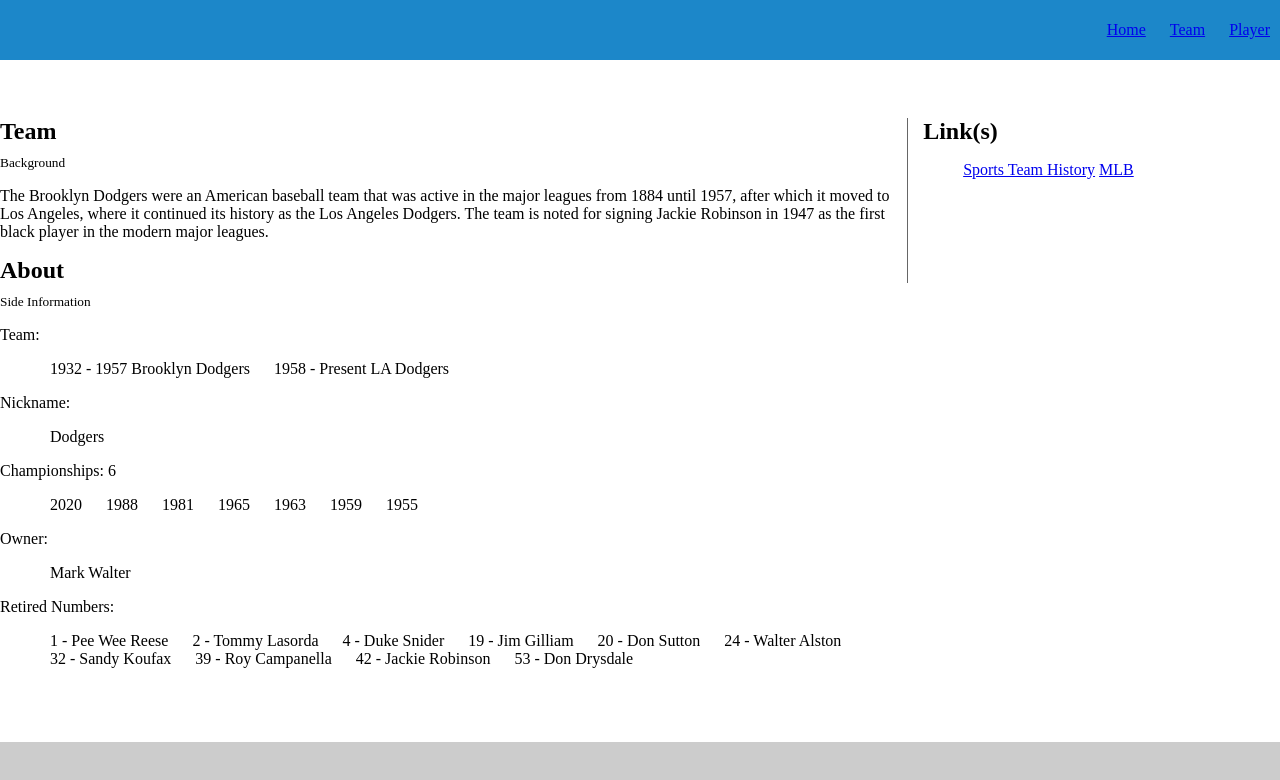
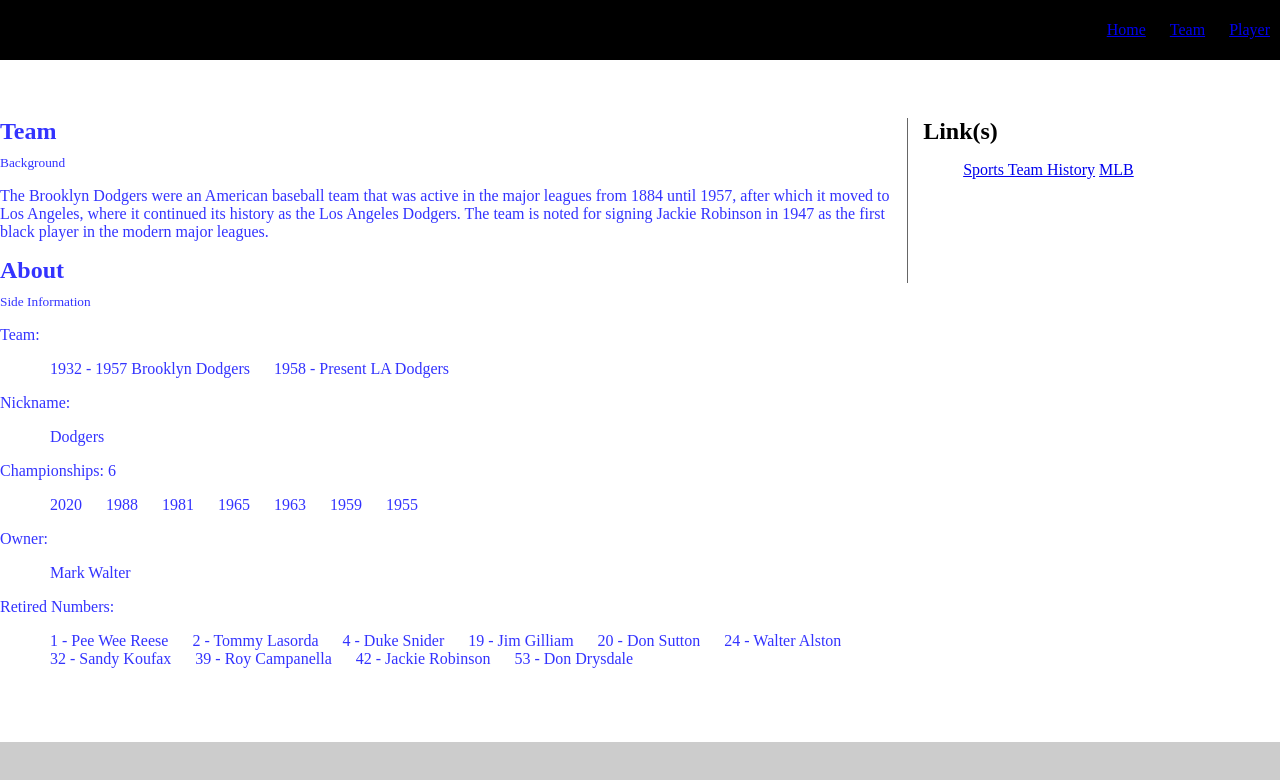
Before and after one commit to tmason20/Tony, a plain HTML site: page Team.html in a window 1280 px wide. Drawn offline with Linux system fonts and the light colour scheme.

Commit message:
Update Team.html

```diff
--- a/Team.html
+++ b/Team.html
@@ -23,30 +23,38 @@
       .header-menu {
         justify-content: flex-end;
         height: 60px;
-        background: #1c87c9;
-        color: #fff;
+        background: #000000;
+        color: #f2f2f2;
       }
       h2 {
         margin: 0 0 8px;
+        background: #000000
+        color: #f2f2f2;
       }
       ul li {
         display: inline-block;
         padding: 0 10px;
         list-style: none;
+        background: #000000
+        color: #f2f2f2
       }
       aside {
         flex: 0.4;
         height: 165px;
         padding-left: 15px;
         border-left: 1px solid #666;
+        background: #000000
+        color: #3333ff
       }
       section {
         flex: 1;
         padding-right: 15px;
+        color: #3333ff;
       }
       footer {
         padding: 0 10px;
         background: #ccc;
+        color: #999999;
       }
     </style>
   </head>
```
